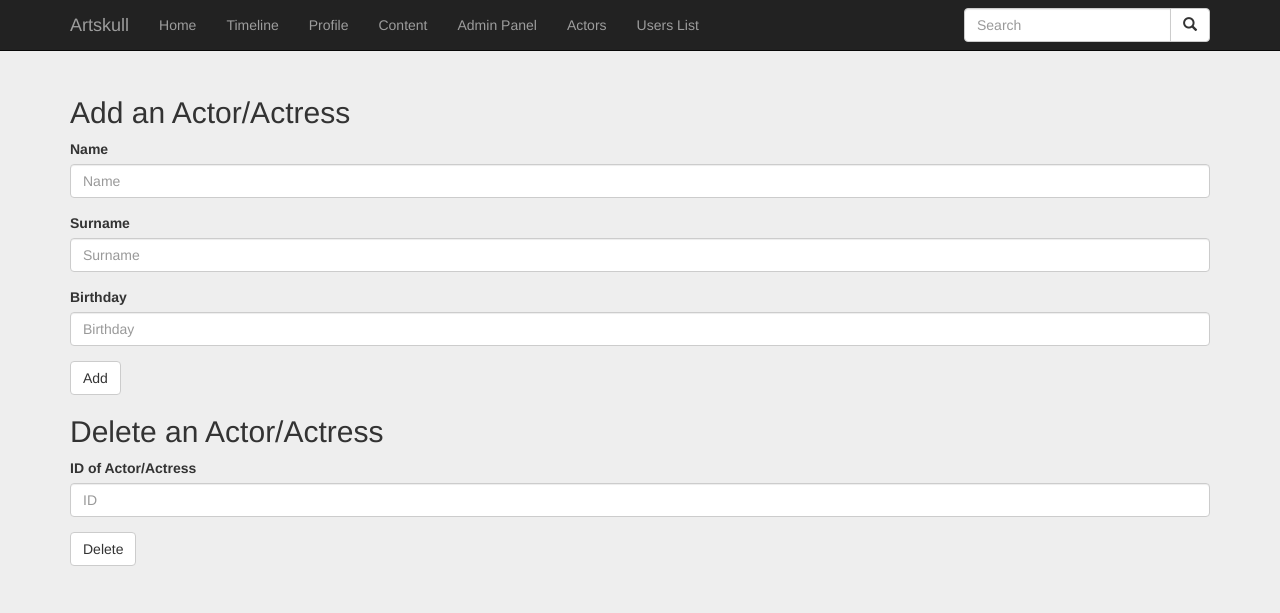
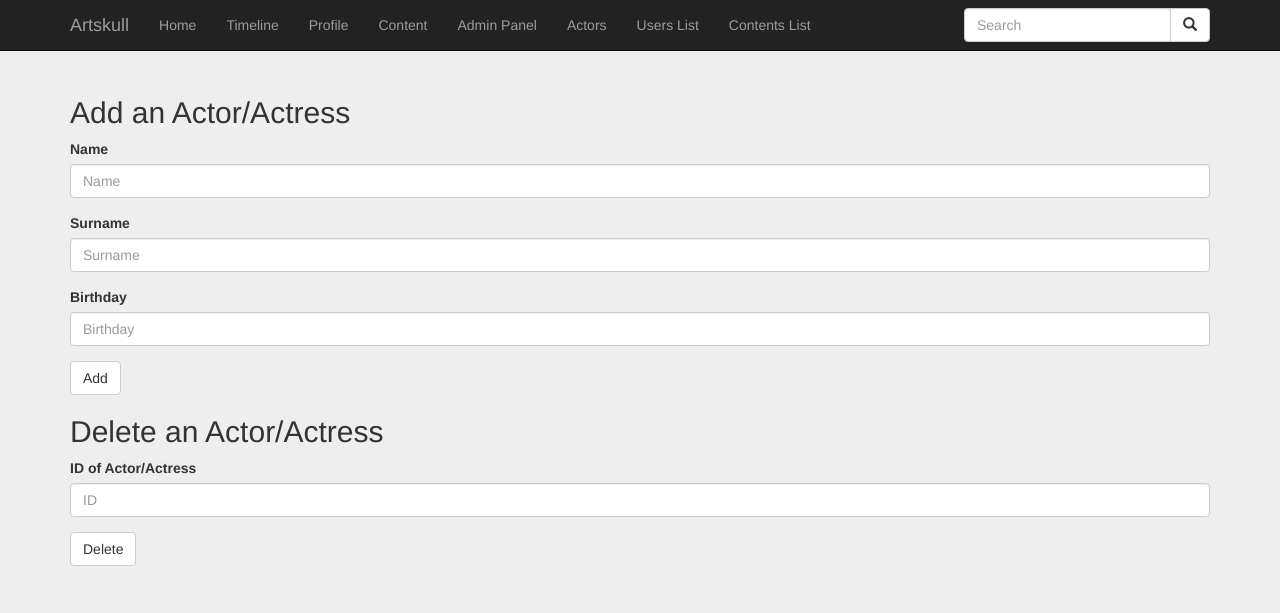
Before and after one commit to itucsdb1610/artskull, a Flask app: page /actor in a window 1280 px wide. Shown: the top 613 px of the page. Run offline with Flask 2, Linux system fonts and the light colour scheme; some libraries are stand-ins or nearby versions.

Commit message:
Contents list added to "layout.html"

```diff
--- a/templates/layout.html
+++ b/templates/layout.html
@@ -34,6 +34,7 @@
                         <!--<li><a href="{{ url_for('search')}}">Search Result</a></li>-->
                         <li><a href="{{ url_for('actor') }}">Actors</a></li>
                         <li><a href="{{ url_for('users_list') }}">Users List</a></li>
+                         <li><a href="{{ url_for('contents_list') }}">Contents List</a></li>
                     </ul>
                     <form class="navbar-form navbar-right">
                         <div class="input-group">
```
